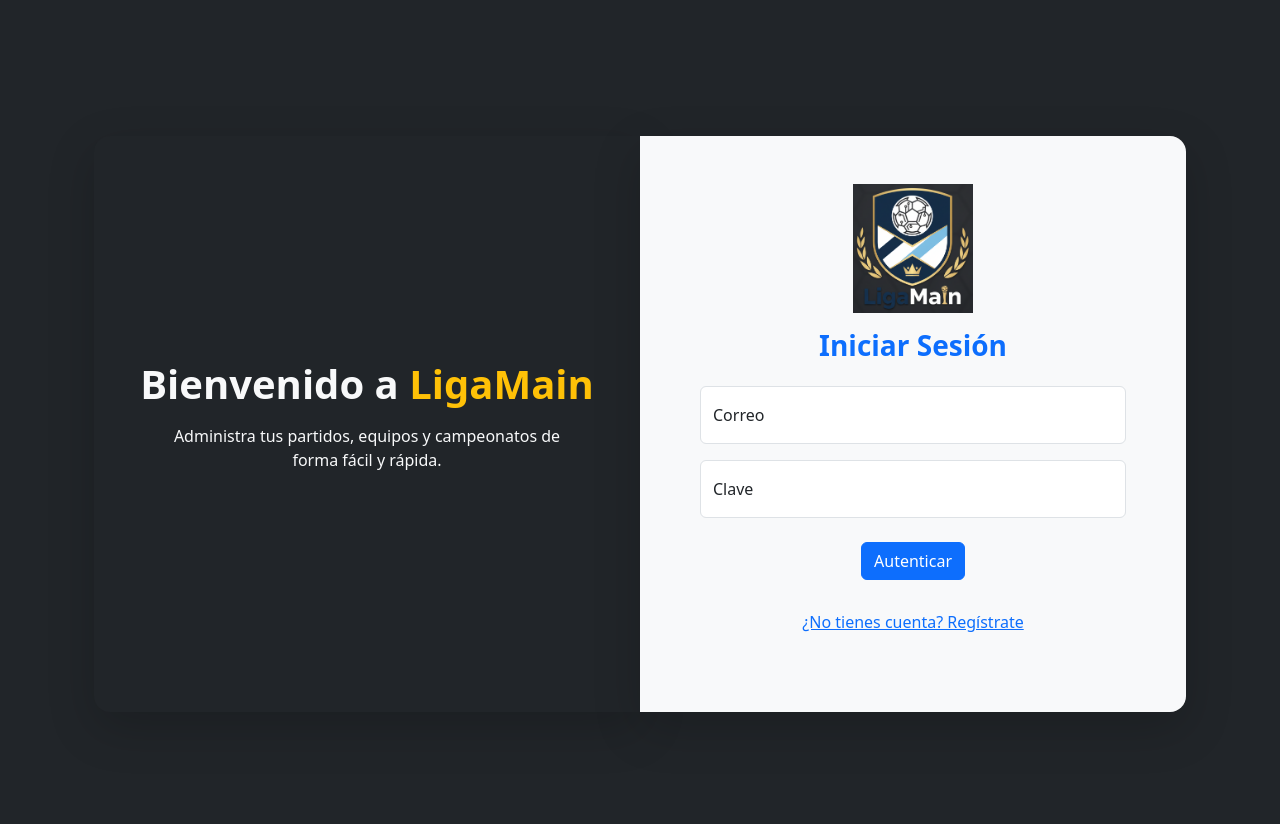
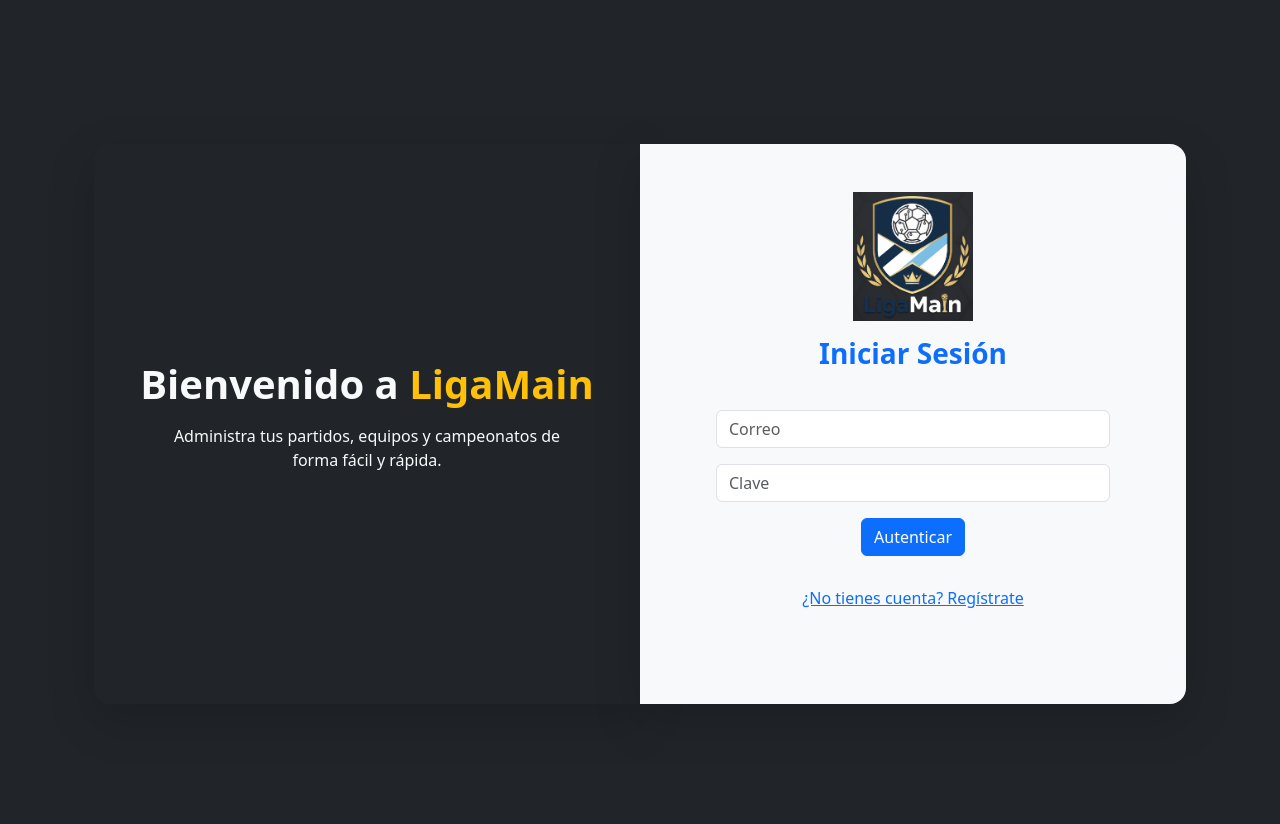
Before and after one commit to Mate0521/LigaMain, a PHP site: page / in a window 1280 px wide. Run offline with PHP 8.4, Linux system fonts and the light colour scheme.

Commit message:
recepcion y verificacion de movimiento de datos, evaluación inyección sql

```diff
--- a/config/conexion.php
+++ b/config/conexion.php
@@ -5,12 +5,12 @@ class Conexion{
     private $resultado;
 
     public function abrir(){
-        // $this -> conexion = new mysqli("localhost", "root", "", "liga_main");
-        $this -> conexion = new mysqli(
-           "localhost",
-           "itiud_aplint",
-           "GYesgQ118&",
-         "itiud_aplint");
+        $this -> conexion = new mysqli("localhost", "root", "", "liga_main");
+        // $this -> conexion = new mysqli(
+        //    "localhost",
+        //    "itiud_aplint",
+        //    "GYesgQ118&",
+        //  "itiud_aplint");
 
     }
 
--- a/index.php
+++ b/index.php
@@ -46,22 +46,24 @@ $page = isset($_GET['pid']) ? base64_decode($_GET['pid']) : 'Login';
 // Cerrar sesión
 if (isset($_POST["cerrarSecion"])) {
     session_destroy();
-    header("Location: index.php?pid=Login");
+    header("Location: ?pid=". base64_encode("Login"));
     exit();
 }
 
 // Nuevo cliente
 if (isset($_POST["newCliente"])) {
-    header("Location: index.php?pid=Registrarse");
+    header("Location: ?pid=". base64_encode("Registrarse"));
     exit();
 }
 
-if (isset($_SESSION["id"])  && !empty($_SESSION["id"])) {
-    session_destroy();
-    $pidCod = base64_encode("Login");
-    header("Location:?pid=$pidCod");
-    exit();
+$vistasPublicas = ["Login", "Registrarse", "Error"];
+if (!isset($_SESSION["id"]) || empty($_SESSION["id"])) {
+    // Si no hay sesión y la vista no es pública, redirigir a Error
+    if (!in_array($page, $vistasPublicas)) {
+        $page = "Error";
+    }
 }
+
 ?>
 <!DOCTYPE html>
 <html lang="es">
--- a/views/CrearEquipo.php
+++ b/views/CrearEquipo.php
@@ -18,7 +18,7 @@ if ($_SERVER['REQUEST_METHOD'] === 'POST' && isset($_POST['crearEquipo'])) {
     $equipo = new Equipo("", $nombre,  $idLiga, $img,);
 
     // Validaciones
-    $nombreValido = $equipo->validarNombre();
+    $nombreValido = !empty($nombre) ?  $equipo->validarNombre() : false;
     $ligaValida = $idLiga !== null && $idLiga !== "";
     $imagenValida = filter_var($img, FILTER_VALIDATE_URL) || file_exists($img);
 
--- a/views/Login.php
+++ b/views/Login.php
@@ -9,11 +9,13 @@ if (isset($_POST["autenticar"])) {
     } else {
         $admin = new Admin("", "", $correo, $clave);
         $cliente = new Usuario("", "", $correo, $clave);
+		var_dump($cliente);
+		var_dump($admin);
 
         if ($admin->autenticarAdmin()) {
             $_SESSION["id"] = $admin->getIdAdmin();
             $_SESSION["role"] = "A";
-            header('Location: index.php?pid='.base64_encode("Admin"));
+            header('Location: ?pid='.base64_encode("Admin"));
             exit();
         } elseif ($cliente->autenticarUsuario()) {
             $_SESSION["id"] = $cliente->getIdUsuario();
@@ -52,21 +54,19 @@ if (isset($_POST["autenticar"])) {
             <h3 class="mt-3 text-primary fw-bold">Iniciar Sesión</h3>
         </div>
 
-          <form method="post" action="index.php" name="autenticar">
-            <div class="form-floating mb-3">
-              <input type="email" class="form-control" id="correo" name="correo" placeholder="Correo" required>
-              <label for="correo">Correo</label>
+		<div class="card-body text-center">
+			<form method="post" action="<?php echo base64_encode("index.php")?>" name="autenticar">
+				<div class="mb-3">
+					<input type="email" class="form-control" name="correo"
+						placeholder="Correo" required>
 				</div>
-
-            <div class="form-floating mb-4">
-              <input type="password" class="form-control" id="clave" name="clave" placeholder="Clave" required>
-              <label for="clave">Clave</label>
+				<div class="mb-3">
+					<input type="password" class="form-control" name="clave"
+						placeholder="Clave" required>
 				</div>
-
 				<div class="mb-3">
 					<button type="submit" class="btn btn-primary" name="autenticar">Autenticar</button>
 				</div>
-
 				<div class="mb-3">
 					<form action="<?php echo base64_encode("index.php")?>" method="post" name="registrar">
 						<button type="submit" class="btn" name="newCliente"><a class="btn btn-link">¿No tienes cuenta? Regístrate</a></button>
```
Also changed, not shown: views/CrearCamp.php (+6 -2 lines), .htaccess. Lines whose indentation alone changed are shown as unchanged.
